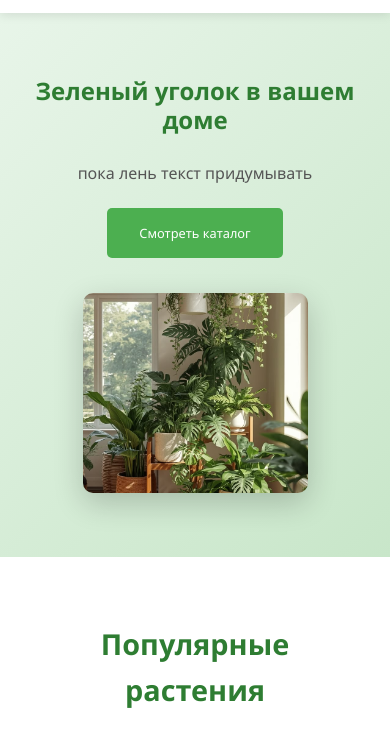
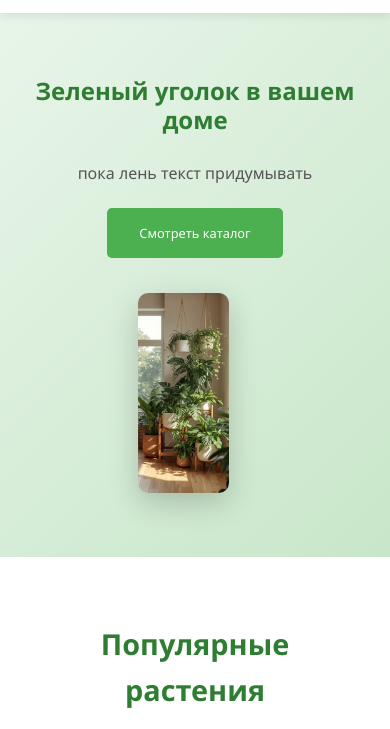
Before and after one commit to Vul1um/greenspace, a plain HTML site: page index.html in a window 390 px wide. Shown: the part 115-844 px from the top of the page. Drawn offline with Linux system fonts and the light colour scheme.

Commit message:
фикс картинок

```diff
--- a/index.html
+++ b/index.html
@@ -28,7 +28,7 @@
                     <a class="hero__button" href="#popular_plants">Смотреть каталог</a>
                 </div>
                 <div class="hero__image">
-                    <img src="images/растения.jpg" alt="Комнатные растения" class="img_size">
+                    <img src="images/растения.jpg" alt="Комнатные растения" class="hero__img_size">
                 </div>
             </div>
         </section>
@@ -175,7 +175,7 @@
                     <button class="banner__button">Подписаться</button>
                 </div>
                 <div class="banner__image">
-                    <img src="images/сообщетсво.jpg" alt="Сообщество" class="img_size">
+                    <img src="images/сообщетсво.jpg" alt="Сообщество" class="hero__img_size">
                 </div>
             </div>
         </section>
--- a/style.css
+++ b/style.css
@@ -91,11 +91,7 @@ img {
     background-color: #45a049;
 }
 
-.img_size {
-    width: 80%;
-    height: 225px;
-    object-fit: cover;
-}
+
 
 /* Hero Section */
 .hero {
@@ -155,6 +151,11 @@ img {
     box-shadow: 0 10px 30px rgba(0, 0, 0, 0.2);
 }
 
+.hero__img_size {
+    width: 80%;
+    height: 225px;
+    object-fit: cover;
+}
 /* Catalog Section */
 .catalog {
     padding: 4rem 2rem;
@@ -512,7 +513,7 @@ img {
         align-items: center;
     }
 
-    .img_size {
+    .hero__img_size {
         width: 100;
         height: 200px;
         object-fit: cover;
```
